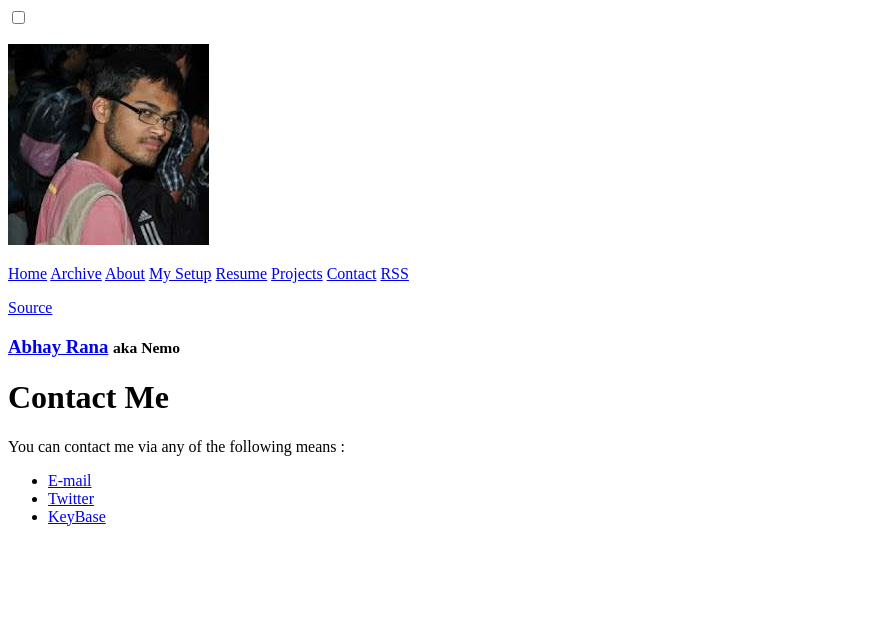
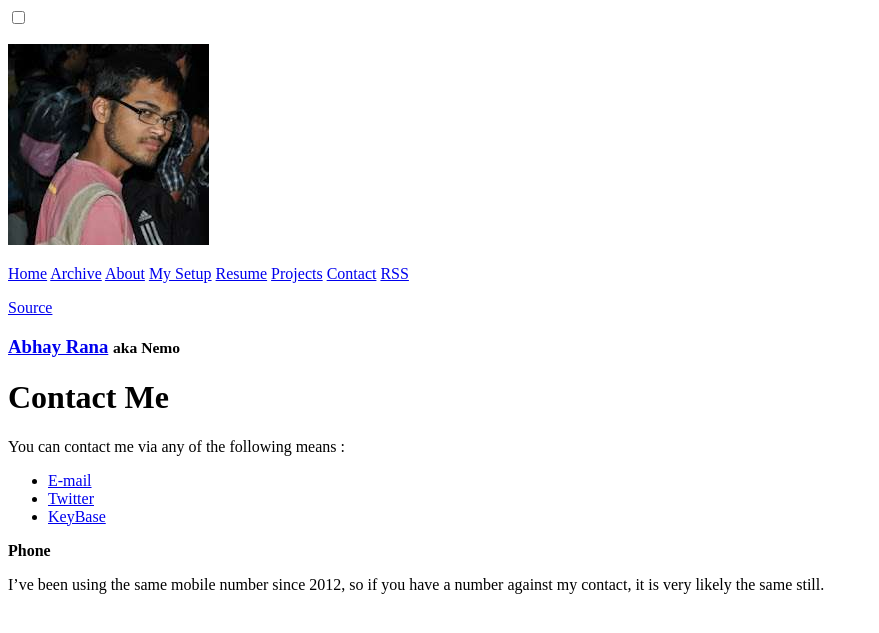
Before and after one commit to captn3m0/captn3m0.github.com, a Jekyll site: the page built from pages/index.md, in a window 1280 px wide. Shown: the top 633 px of the page, without its empty margins (0-879 px from the left). Built offline with Jekyll 4.4.1, drawn with Linux system fonts in a browser that asks for light colours.

Commit message:
Adds note about contact number

```diff
--- a/pages/index.md
+++ b/pages/index.md
@@ -8,3 +8,7 @@ You can contact me via any of the following means :
 * [E-mail](mailto:me@captnemo.in)
 * [Twitter](https://twitter.com/captn3m0)
 * [KeyBase](https://keybase.io/captn3m0)
+
+**Phone**
+
+I've been using the same mobile number since 2012, so if you have a number against my contact, it is very likely the same still.
```
